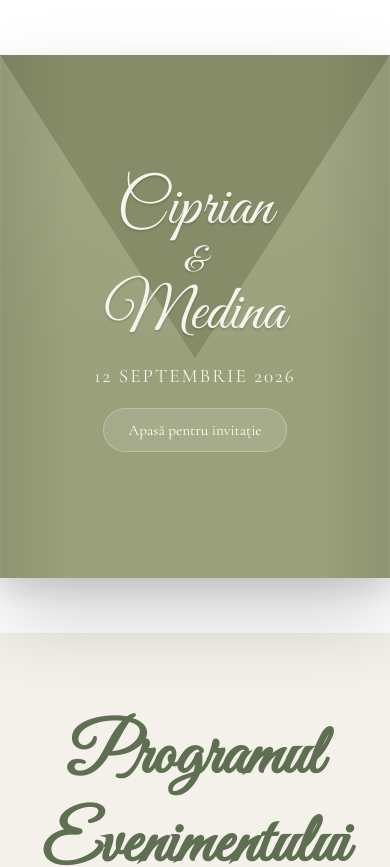
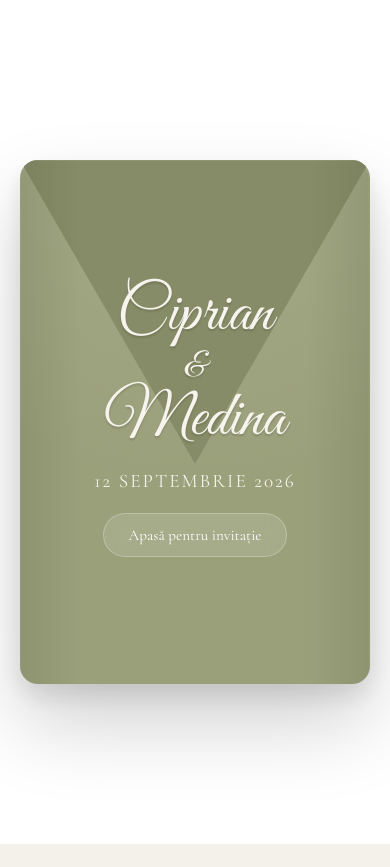
Before and after one commit to adela0507/Medina-Wedding, an Angular app: page / in a window 390 px wide. Shown: the top 867 px of the page. Built offline with nearby package versions, Linux system fonts and the light colour scheme.

Commit message:
update site

```diff
--- a/src/app/components/hero/hero.css
+++ b/src/app/components/hero/hero.css
@@ -24,25 +24,36 @@ body {
 /* HERO */
 
 .hero {
+
     min-height: 100vh;
+
     display: flex;
+
     justify-content: center;
+
     align-items: center;
+
     padding: 20px;
+
+    background: white;
 }
 
 .hero-wrapper {
+
     width: min(92vw, 900px);
+
+    margin: auto;
 }
 
 /* PLIC */
 
 .envelope {
+
     position: relative;
 
     width: 100%;
 
-    aspect-ratio: 1.3/1;
+    aspect-ratio: 1.3 / 1;
 
     background: #9aa07a;
 
@@ -59,7 +70,9 @@ body {
 }
 
 .envelope-flap {
+
     position: absolute;
+
     inset: 0;
 
     background: #868c67;
@@ -70,8 +83,11 @@ body {
 }
 
 .envelope::before {
+
     content: "";
+
     position: absolute;
+
     inset: 0;
 
     background:
@@ -85,8 +101,11 @@ body {
 }
 
 .envelope::after {
+
     content: "";
+
     position: absolute;
+
     inset: 0;
 
     background:
@@ -100,6 +119,7 @@ body {
 /* CONTENT */
 
 .hero-content {
+
     position: absolute;
 
     inset: 0;
@@ -107,8 +127,11 @@ body {
     z-index: 5;
 
     display: flex;
+
     flex-direction: column;
+
     justify-content: center;
+
     align-items: center;
 
     text-align: center;
@@ -123,6 +146,7 @@ body {
     font-family: 'Great Vibes', cursive;
 
     display: flex;
+
     flex-direction: column;
 
     gap: 8px;
@@ -135,10 +159,12 @@ body {
 
     line-height: .9;
 
-    text-shadow: 0 2px 2px rgba(0, 0, 0, .15);
+    text-shadow:
+        0 2px 2px rgba(0, 0, 0, .15);
 }
 
 .hero-content h1 span {
+
     font-size: .55em;
 }
 
@@ -189,7 +215,7 @@ body {
     transform: translateY(-2px);
 }
 
-/* ANIMAȚIE */
+/* ANIMATIE */
 
 @keyframes floatEnvelope {
 
@@ -211,7 +237,9 @@ body {
 @media(max-width:900px) {
 
     .date {
+
         font-size: 28px;
+
         letter-spacing: 5px;
     }
 }
@@ -221,13 +249,17 @@ body {
 @media(max-width:768px) {
 
     .hero {
-        min-height: 75vh;
-        padding: 0;
+
+        min-height: 100dvh;
+
+        padding: 20px;
+
+        background: white;
     }
 
     .hero-wrapper {
+
         width: 100%;
-        max-width: none;
     }
 
     .envelope {
@@ -240,7 +272,7 @@ body {
 
         aspect-ratio: auto;
 
-        border-radius: 0;
+        border-radius: 18px;
     }
 
     .hero-content {
```
